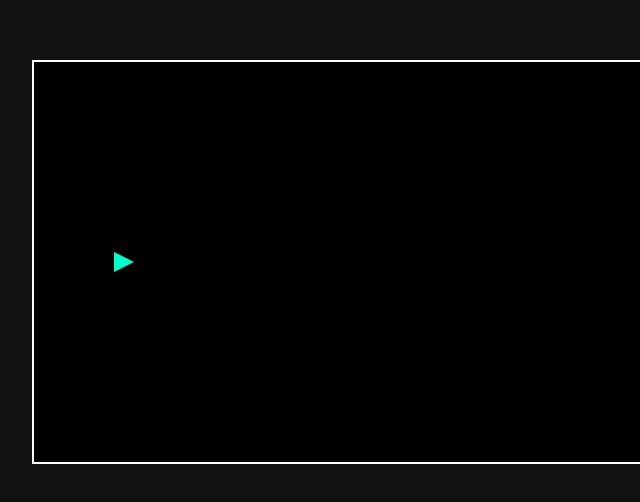
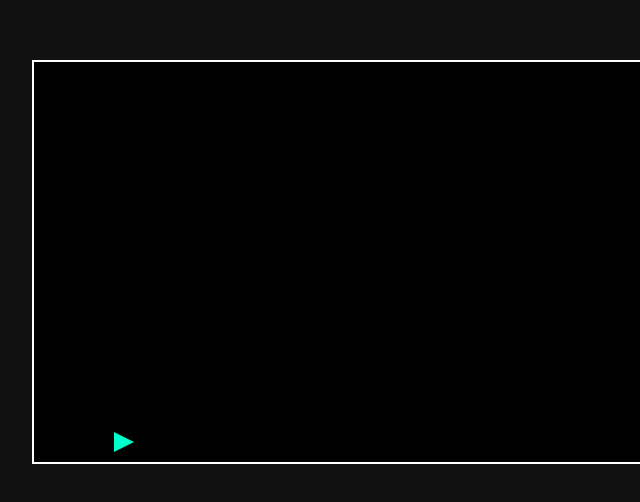
Before and after one commit to verma-mannat/Game, a plain HTML site: page index.html in a window 1280 px wide. Shown: the part 138-640 px from the top of the page, 206-846 px from the left. Drawn offline with Linux system fonts and the light colour scheme.

Commit message:
Add player speed and input listeners for movement

```diff
--- a/index.html
+++ b/index.html
@@ -23,28 +23,59 @@
 <body>
 
     <canvas id="gameCanvas" width="800" height="400"></canvas>
-
-       <script>
+    <script>
         const canvas = document.getElementById("gameCanvas");
         const ctx = canvas.getContext("2d");
 
         // --- PLAYER CONFIGURATION ---
         const player = {
-            x: 80,          // Position from the left
-            y: 200,         // Start in the middle vertically
-            size: 20,       // Size of the triangle
-            color: "#00ffcc" // Neon cyan color
+            x: 80,
+            y: 200,
+            size: 20,
+            color: "#00ffcc",
+            speed: 5 // How fast the player moves up/down
         };
 
-        // Function to draw the player as a triangle pointing right
+        // Track if the button/mouse is being pressed
+        let isPressed = false;
+
+        // --- INPUT LISTENERS ---
+        // Mouse/Touch controls
+        window.addEventListener("mousedown", () => isPressed = true);
+        window.addEventListener("mouseup", () => isPressed = false);
+        window.addEventListener("touchstart", () => isPressed = true);
+        window.addEventListener("touchend", () => isPressed = false);
+
+        // Keyboard controls (Spacebar)
+        window.addEventListener("keydown", (e) => {
+            if (e.code === "Space") isPressed = true;
+        });
+        window.addEventListener("keyup", (e) => {
+            if (e.code === "Space") isPressed = false;
+        });
+
+        function updatePlayer() {
+            // If pressed, move UP. If not, move DOWN.
+            if (isPressed) {
+                player.y -= player.speed;
+            } else {
+                player.y += player.speed;
+            }
+
+            // Prevent player from leaving the screen (boundaries)
+            if (player.y < player.size) {
+                player.y = player.size;
+            }
+            if (player.y > canvas.height - player.size) {
+                player.y = canvas.height - player.size;
+            }
+        }
+
         function drawPlayer() {
             ctx.fillStyle = player.color;
             ctx.beginPath();
-            // Top point of the triangle
             ctx.moveTo(player.x, player.y - player.size / 2);
-            // Right point of the triangle
             ctx.lineTo(player.x + player.size, player.y);
-            // Bottom point of the triangle
             ctx.lineTo(player.x, player.y + player.size / 2);
             ctx.closePath();
             ctx.fill();
@@ -54,7 +85,10 @@
             // Clear the screen
             ctx.clearRect(0, 0, canvas.width, canvas.height);
 
-            // Draw the player
+            // Update positions
+            updatePlayer();
+
+            // Draw everything
             drawPlayer();
 
             requestAnimationFrame(gameLoop);
```
